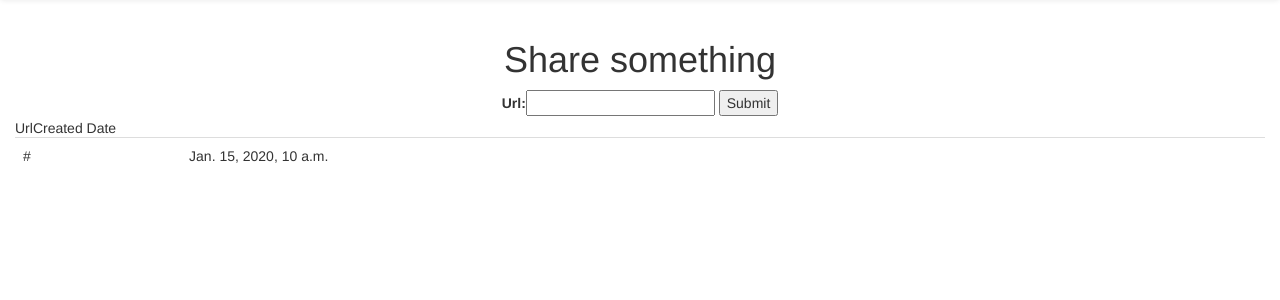
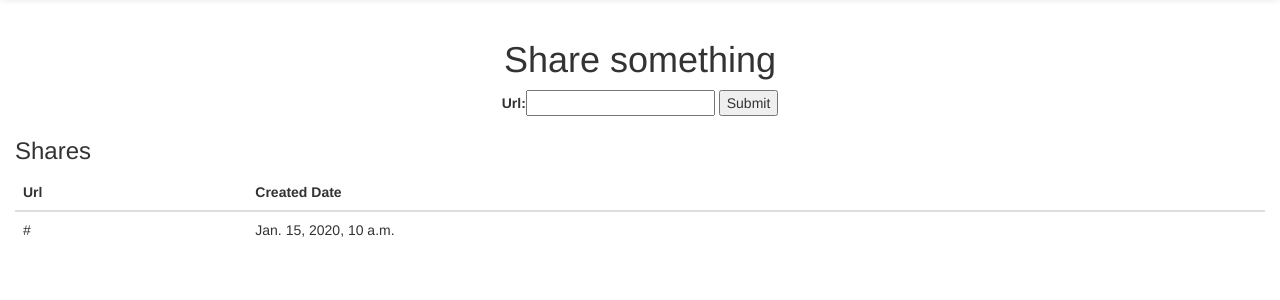
Before and after one commit to epkatz/sharingpub, a Django app: page / in a window 1280 px wide. Shown: the part 52-352 px from the top of the page. Run offline with Django 3.2, Linux system fonts and the light colour scheme; a user stored in the database is signed in; tables that the repository leaves empty hold one stand-in row (values such as "Sample post"); some libraries are stand-ins or nearby versions.

Commit message:
random changes

```diff
--- a/thepub/templates/index.html
+++ b/thepub/templates/index.html
@@ -34,11 +34,19 @@
         <!-- /.row -->
 
         <div class="row">
+            <div class="col-lg-3">
+                <h3>Shares</h3>
+            </div>
+        </div>
+
+        <div class="row">
             <div class="col-lg-12">
                 <table class="table">
                     <thead>
-                        <tr>Url</tr>
-                        <tr>Created Date</tr>
+                        <tr>
+                            <th>Url</th>
+                            <th>Created Date</th>
+                        </tr>
                     </thead>
                     <tbody>
                         {%  for shareable in shareables %}
```
